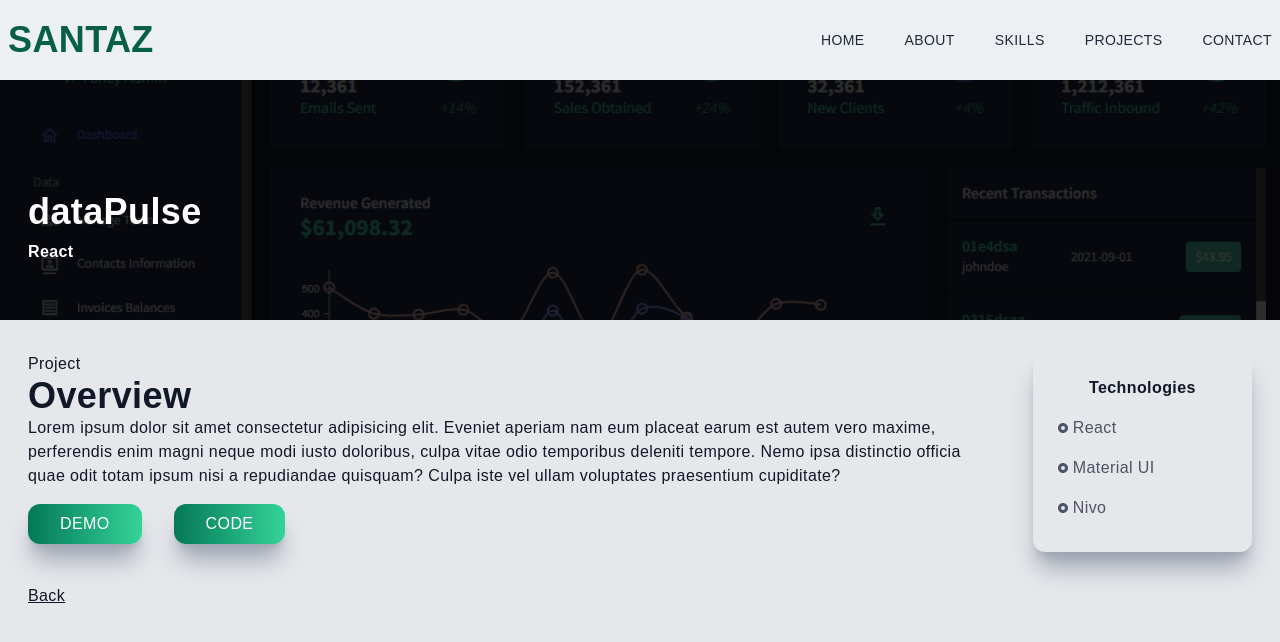
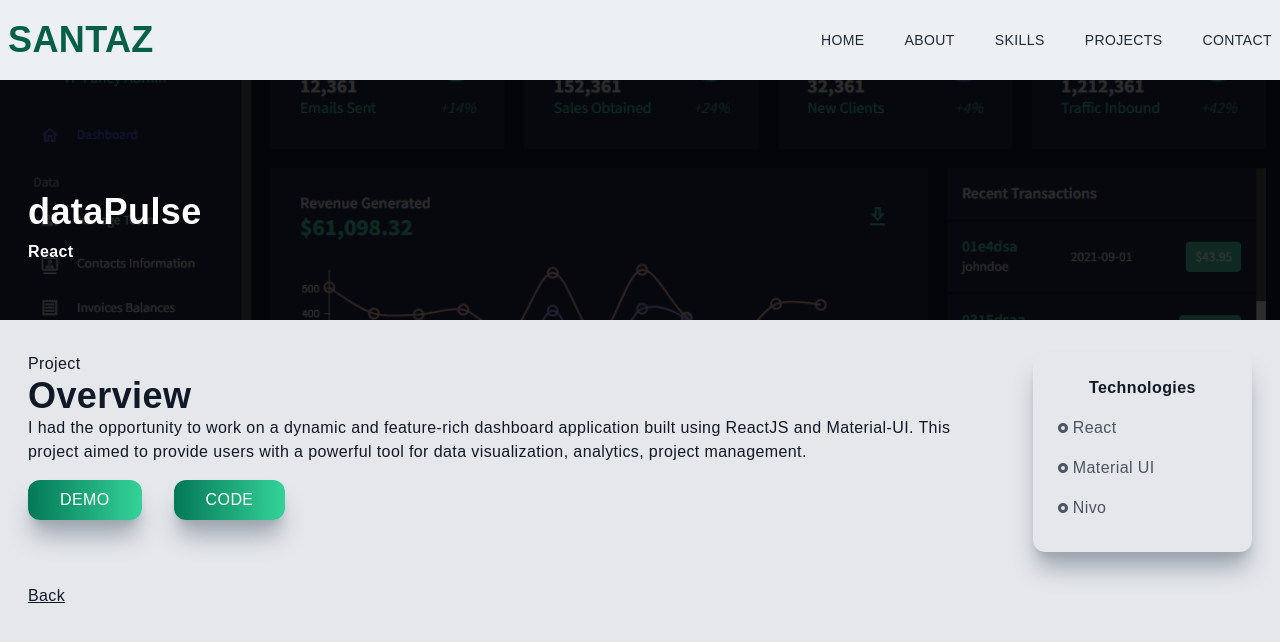
Before and after one commit to SANTAZ10/santaz-portfolio, a Next.js app: page /projectPages/dataPulse in a window 1280 px wide. Shown: the top 642 px of the page. Built offline with nearby package versions, Linux system fonts and the light colour scheme.

Commit message:
overview

```diff
--- a/app/projectPages/dataPulse/page.jsx
+++ b/app/projectPages/dataPulse/page.jsx
@@ -19,11 +19,7 @@ export default function datapulse() {
           <p>Project</p>
           <h2>Overview</h2>
           <p>
-            Lorem ipsum dolor sit amet consectetur adipisicing elit. Eveniet aperiam nam eum placeat
-            earum est autem vero maxime, perferendis enim magni neque modi iusto doloribus, culpa
-            vitae odio temporibus deleniti tempore. Nemo ipsa distinctio officia quae odit totam
-            ipsum nisi a repudiandae quisquam? Culpa iste vel ullam voluptates praesentium
-            cupiditate?
+          I had the opportunity to work on a dynamic and feature-rich dashboard application built using ReactJS and Material-UI. This project aimed to provide users with a powerful tool for data visualization, analytics, project management.
           </p>
           <a href="https://datapulse.netlify.app/" target="_blank">
             <button className="px-8 py-2 mt-4 mr-8">Demo</button>
--- a/app/projectPages/notewrite/page.jsx
+++ b/app/projectPages/notewrite/page.jsx
@@ -25,11 +25,7 @@ export default function notewrite() {
           <p>Project</p>
           <h2>Overview</h2>
           <p>
-            Lorem ipsum dolor sit amet consectetur adipisicing elit. Eveniet aperiam nam eum placeat
-            earum est autem vero maxime, perferendis enim magni neque modi iusto doloribus, culpa
-            vitae odio temporibus deleniti tempore. Nemo ipsa distinctio officia quae odit totam
-            ipsum nisi a repudiandae quisquam? Culpa iste vel ullam voluptates praesentium
-            cupiditate?
+          I designed and developed a straightforward yet efficient notes application using ReactJS. The primary goal of this project was to provide users with a user-friendly interface for jotting down and saving notes. What sets this app apart is its capability to persist notes in local storage, ensuring that users' data remains intact even after a page refresh or when returning to the app.
           </p>
           <a href="https://notewrite.netlify.app/" target="_blank">
             <button className="px-8 py-2 mt-4 mr-8">Demo</button>
--- a/app/projectPages/santazBlog/page.jsx
+++ b/app/projectPages/santazBlog/page.jsx
@@ -25,11 +25,7 @@ export default function santazblog() {
           <p>Project</p>
           <h2>Overview</h2>
           <p>
-            Lorem ipsum dolor sit amet consectetur adipisicing elit. Eveniet aperiam nam eum placeat
-            earum est autem vero maxime, perferendis enim magni neque modi iusto doloribus, culpa
-            vitae odio temporibus deleniti tempore. Nemo ipsa distinctio officia quae odit totam
-            ipsum nisi a repudiandae quisquam? Culpa iste vel ullam voluptates praesentium
-            cupiditate?
+          I conceptualized and developed a dynamic and user-friendly blog website using Next.js as the frontend framework, Tailwind CSS for styling, and Sanity as the content management system (CMS). This project was designed to offer users a seamless experience in both reading and creating blog content. The integration with Sanity's content studio enables writers to easily compose and manage blog posts, with changes immediately reflected on the website.
           </p>
           <a href="https://santazblog.vercel.app" target="_blank">
             <button className="px-8 py-2 mt-4 mr-8">Demo</button>
--- a/app/projectPages/skysphere/page.jsx
+++ b/app/projectPages/skysphere/page.jsx
@@ -25,11 +25,7 @@ export default function skysphere() {
           <p>Project</p>
           <h2>Overview</h2>
           <p>
-            Lorem ipsum dolor sit amet consectetur adipisicing elit. Eveniet aperiam nam eum placeat
-            earum est autem vero maxime, perferendis enim magni neque modi iusto doloribus, culpa
-            vitae odio temporibus deleniti tempore. Nemo ipsa distinctio officia quae odit totam
-            ipsum nisi a repudiandae quisquam? Culpa iste vel ullam voluptates praesentium
-            cupiditate?b
+          I designed and developed a user-friendly weather application using ReactJS as the frontend framework, Tailwind CSS for styling, and the OpenWeather API to fetch real-time weather data. This project was aimed at providing users with a seamless and informative experience for checking weather conditions in various locations around the world.
           </p>
           <a href="https://skysphere.netlify.app" target="_blank">
             <button className="px-8 py-2 mt-4 mr-8">Demo</button>
```
